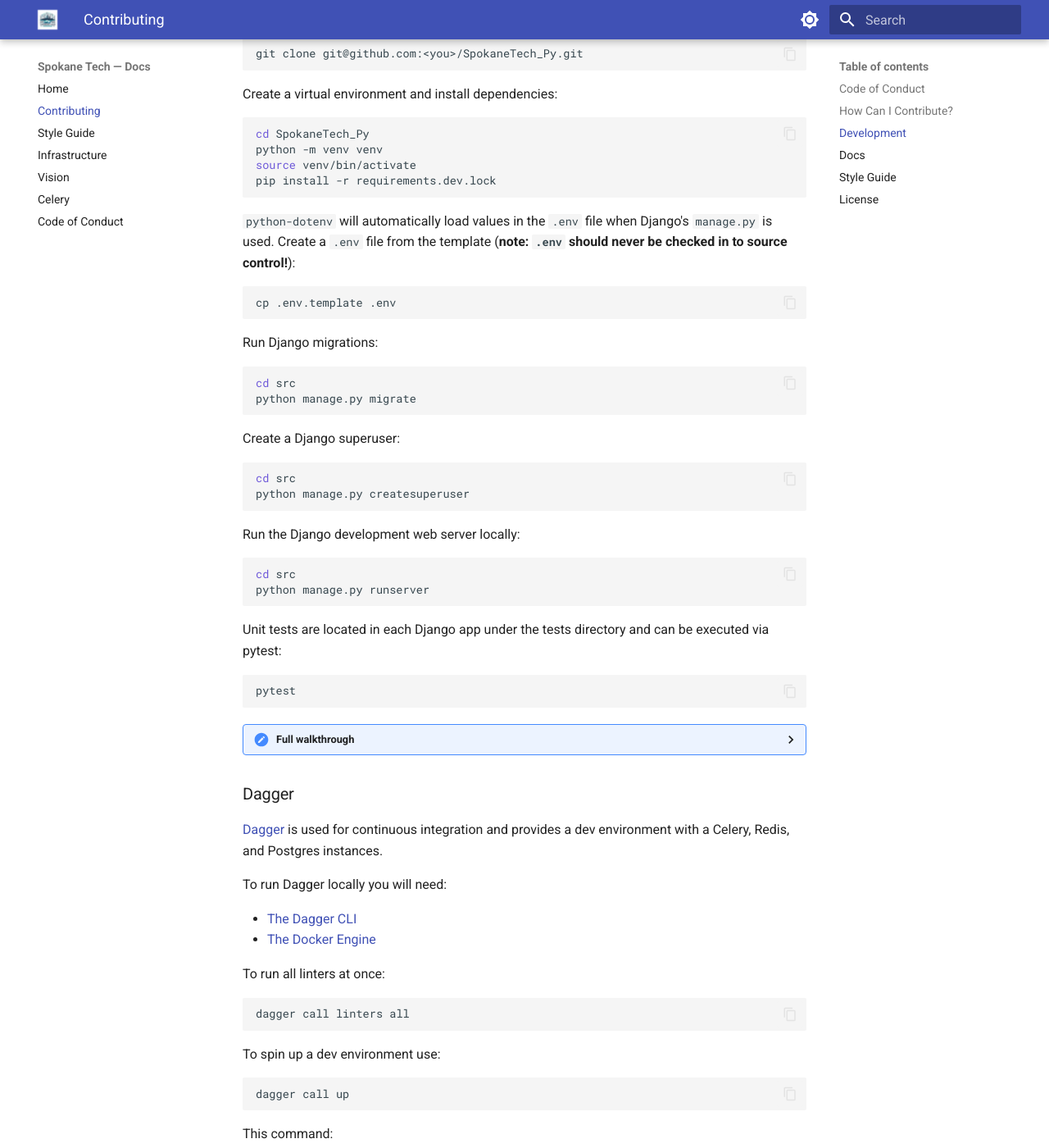
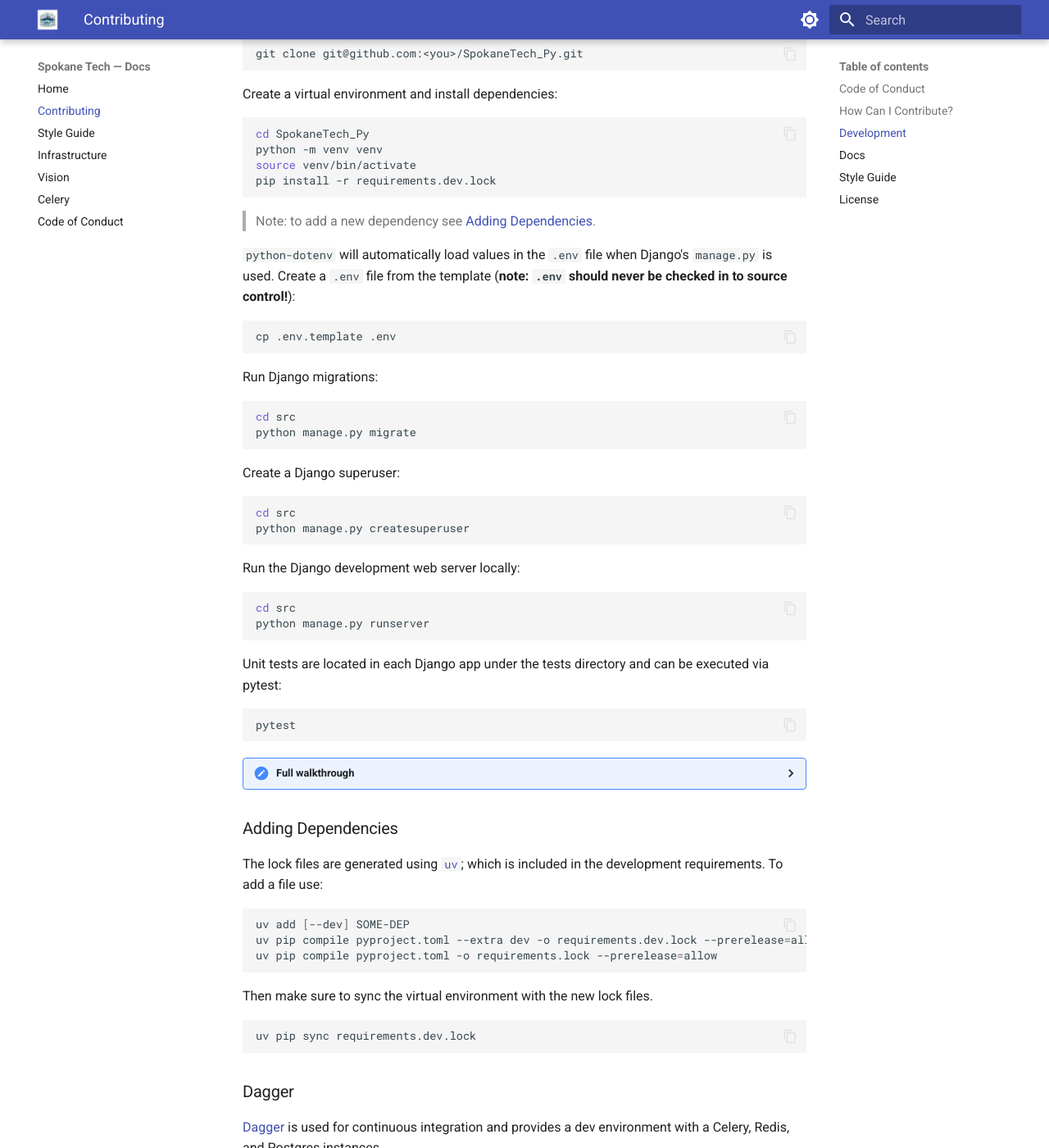
Before and after one commit to SpokaneTech/SpokaneTech_Py, an MkDocs documentation site: the page built from docs/CONTRIBUTING.md, in a window 1280 px wide and 1400 px high, scrolled down 1271 px. Shown: the whole window at 82% size. Built offline with MkDocs 1.6.1 and Material for MkDocs 9.7.7, drawn with Linux system fonts in a browser that asks for light colours; plug-ins that fetch from the network failed and are left out.

Commit message:
Docs: Add intructions for adding new dependencies.

````diff
--- a/docs/CONTRIBUTING.md
+++ b/docs/CONTRIBUTING.md
@@ -47,6 +47,8 @@
 source venv/bin/activate
 pip install -r requirements.dev.lock
 ```
+
+> Note: to add a new dependency see [Adding Dependencies](#adding-dependencies).
 
 `python-dotenv` will automatically load values in the `.env` file when Django's `manage.py` is used. Create a `.env` file from the template (**note: `.env` should never be checked in to source control!**):
 
@@ -131,6 +133,23 @@
 ```
 
 </details>
+
+### Adding Dependencies
+
+The lock files are generated using [`uv`](https://github.com/astral-sh/uv);
+which is included in the development requirements. To add a file use:
+
+```shell
+uv add [--dev] SOME-DEP
+uv pip compile pyproject.toml --extra dev -o requirements.dev.lock --prerelease=allow
+uv pip compile pyproject.toml -o requirements.lock --prerelease=allow
+```
+
+Then make sure to sync the virtual environment with the new lock files.
+
+```shell
+uv pip sync requirements.dev.lock
+```
 
 ### Dagger
 
````
